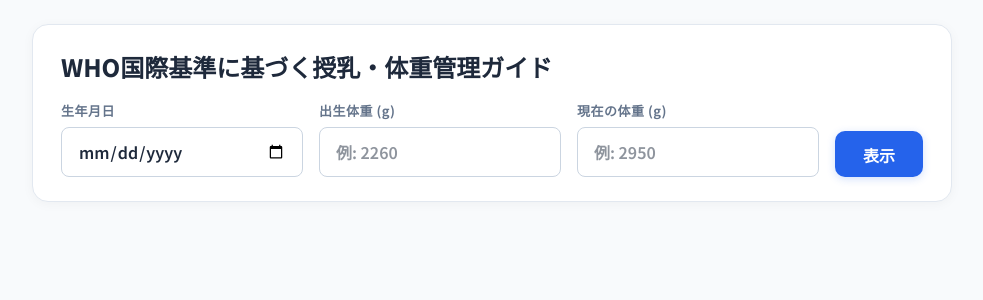
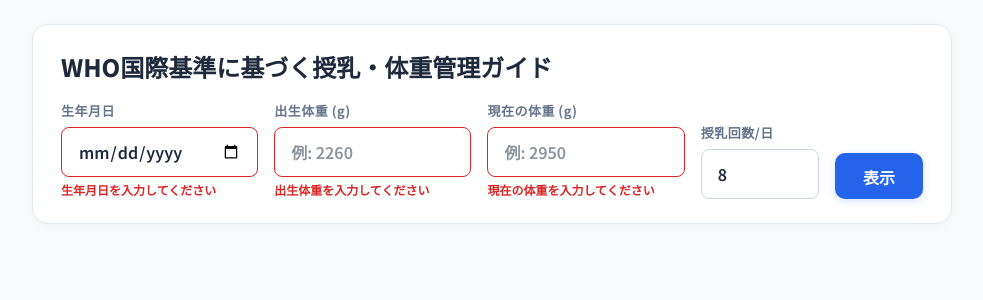
Before and after one commit to tomotomotomo3/international_baby_milk, a Next.js app: page / in a window 1280 px wide. Both pictures are taken after a click on the button "表示". Shown: the top 300 px of the page, without its empty margins (148-1131 px from the left). Built offline with nearby package versions, Linux system fonts and the light colour scheme.

Commit message:
バリデーション機能追加、授乳回数入力対応、積み上げ棒グラフに変更

```diff
--- a/src/components/BabyFeedingChart.tsx
+++ b/src/components/BabyFeedingChart.tsx
@@ -39,7 +39,7 @@
   weight: string;
   weightNum: number;
   who150per: number;
-  who180per: number;
+  who180perDiff: number;
 }
 
 interface ScheduleRow {
@@ -111,18 +111,20 @@
   return data;
 }
 
-function generateFeedingData(): FeedingRow[] {
+function generateFeedingData(count: number): FeedingRow[] {
   const data: FeedingRow[] = [];
   const weights = [
     2.0, 2.1, 2.2, 2.3, 2.4, 2.5, 2.6, 2.7, 2.8, 2.9, 3.0, 3.1, 3.2,
     3.3, 3.4, 3.5, 3.6, 3.7, 3.8, 3.9, 4.0,
   ];
   for (const w of weights) {
+    const low = Math.round((w * 150) / count);
+    const high = Math.round((w * 180) / count);
     data.push({
       weight: `${w}kg`,
       weightNum: w,
-      who150per: Math.round((w * 150) / 8),
-      who180per: Math.round((w * 180) / 8),
+      who150per: low,
+      who180perDiff: high - low,
     });
   }
   return data;
@@ -279,6 +281,8 @@
   const [birthDateStr, setBirthDateStr] = useState("");
   const [birthWeightStr, setBirthWeightStr] = useState("");
   const [currentWeightStr, setCurrentWeightStr] = useState("");
+  const [feedCountStr, setFeedCountStr] = useState("8");
+  const feedCount = parseInt(feedCountStr, 10) || 8;
   const [submitted, setSubmitted] = useState(false);
 
   const babyInput = useMemo<BabyInput | null>(() => {
@@ -314,7 +318,7 @@
     () => (babyInput ? generateWeightData(babyInput) : []),
     [babyInput]
   );
-  const feedingData = useMemo(() => generateFeedingData(), []);
+  const feedingData = useMemo(() => generateFeedingData(feedCount), [feedCount]);
   const scheduleData = useMemo(
     () => (babyInput ? generateDailySchedule(babyInput) : []),
     [babyInput]
@@ -346,8 +350,52 @@
     (d) => d.day % 3 === 0 || (babyInput && d.day === babyInput.currentDay)
   );
 
+  const [errors, setErrors] = useState<Record<string, string>>({});
+
+  const validate = (): Record<string, string> => {
+    const errs: Record<string, string> = {};
+
+    if (!birthDateStr) {
+      errs.birthDate = "生年月日を入力してください";
+    } else {
+      const d = new Date(birthDateStr + "T00:00:00");
+      if (isNaN(d.getTime())) {
+        errs.birthDate = "有効な日付を入力してください";
+      } else if (d > new Date()) {
+        errs.birthDate = "未来の日付は入力できません";
+      }
+    }
+
+    const bw = parseInt(birthWeightStr, 10);
+    if (!birthWeightStr) {
+      errs.birthWeight = "出生体重を入力してください";
+    } else if (isNaN(bw) || bw < 300 || bw > 6000) {
+      errs.birthWeight = "300~6000gの範囲で入力してください";
+    }
+
+    const cw = parseInt(currentWeightStr, 10);
+    if (!currentWeightStr) {
+      errs.currentWeight = "現在の体重を入力してください";
+    } else if (isNaN(cw) || cw < 300 || cw > 15000) {
+      errs.currentWeight = "300~15000gの範囲で入力してください";
+    } else if (!isNaN(bw) && cw < bw * 0.85) {
+      errs.currentWeight = "出生体重の85%未満です。確認してください";
+    }
+
+    const fc = parseInt(feedCountStr, 10);
+    if (!feedCountStr) {
+      errs.feedCount = "回数を入力してください";
+    } else if (isNaN(fc) || fc < 1 || fc > 20) {
+      errs.feedCount = "1~20の範囲で入力してください";
+    }
+
+    return errs;
+  };
+
   const handleSubmit = () => {
-    if (!birthDateStr || !birthWeightStr || !currentWeightStr) return;
+    const errs = validate();
+    setErrors(errs);
+    if (Object.keys(errs).length > 0) return;
     setSubmitted(true);
   };
 
@@ -359,8 +407,8 @@
     : 0;
   const whoPerFeed = babyInput
     ? {
-        low: Math.round(((babyInput.currentWeight / 1000) * 150) / 8),
-        high: Math.round(((babyInput.currentWeight / 1000) * 180) / 8),
+        low: Math.round(((babyInput.currentWeight / 1000) * 150) / feedCount),
+        high: Math.round(((babyInput.currentWeight / 1000) * 180) / feedCount),
         totalLow: Math.round((babyInput.currentWeight / 1000) * 150),
         totalHigh: Math.round((babyInput.currentWeight / 1000) * 180),
       }
@@ -385,6 +433,13 @@
     marginBottom: 6,
     display: "block",
     letterSpacing: 0.5,
+  } as const;
+
+  const errStyle = {
+    fontSize: 12,
+    color: "#dc2626",
+    marginTop: 4,
+    fontWeight: 600,
   } as const;
 
   return (
@@ -424,7 +479,7 @@
           <div
             style={{
               display: "grid",
-              gridTemplateColumns: "1fr 1fr 1fr auto",
+              gridTemplateColumns: "1fr 1fr 1fr 0.6fr auto",
               gap: 16,
               alignItems: "end",
             }}
@@ -437,10 +492,12 @@
                 onChange={(e) => {
                   setBirthDateStr(e.target.value);
                   setSubmitted(false);
+                  setErrors((prev) => { const { birthDate: _, ...rest } = prev; return rest; });
                 }}
                 max={toDateInputValue(new Date())}
-                style={inputStyle}
+                style={{ ...inputStyle, borderColor: errors.birthDate ? "#dc2626" : "#cbd5e1" }}
               />
+              {errors.birthDate && <div style={errStyle}>{errors.birthDate}</div>}
             </div>
             <div>
               <label style={labelStyle}>出生体重 (g)</label>
@@ -450,10 +507,12 @@
                 onChange={(e) => {
                   setBirthWeightStr(e.target.value);
                   setSubmitted(false);
+                  setErrors((prev) => { const { birthWeight: _, ...rest } = prev; return rest; });
                 }}
                 placeholder="例: 2260"
-                style={inputStyle}
+                style={{ ...inputStyle, borderColor: errors.birthWeight ? "#dc2626" : "#cbd5e1" }}
               />
+              {errors.birthWeight && <div style={errStyle}>{errors.birthWeight}</div>}
             </div>
             <div>
               <label style={labelStyle}>現在の体重 (g)</label>
@@ -463,10 +522,27 @@
                 onChange={(e) => {
                   setCurrentWeightStr(e.target.value);
                   setSubmitted(false);
+                  setErrors((prev) => { const { currentWeight: _, ...rest } = prev; return rest; });
                 }}
                 placeholder="例: 2950"
-                style={inputStyle}
+                style={{ ...inputStyle, borderColor: errors.currentWeight ? "#dc2626" : "#cbd5e1" }}
               />
+              {errors.currentWeight && <div style={errStyle}>{errors.currentWeight}</div>}
+            </div>
+            <div>
+              <label style={labelStyle}>授乳回数/日</label>
+              <input
+                type="number"
+                value={feedCountStr}
+                onChange={(e) => {
+                  setFeedCountStr(e.target.value);
+                  setSubmitted(false);
+                  setErrors((prev) => { const { feedCount: _, ...rest } = prev; return rest; });
+                }}
+                placeholder="8"
+                style={{ ...inputStyle, borderColor: errors.feedCount ? "#dc2626" : "#cbd5e1" }}
+              />
+              {errors.feedCount && <div style={errStyle}>{errors.feedCount}</div>}
             </div>
             <button
               type="button"
@@ -575,7 +651,7 @@
                     margin: "4px 0",
                   }}
                 >
-                  {whoPerFeed.low}ml x 8回
+                  {whoPerFeed.low}ml x {feedCount}回
                 </div>
                 <div style={{ fontSize: 14, color: "#64748b" }}>
                   1日合計 {whoPerFeed.totalLow}ml (150ml/kg/日)
@@ -602,7 +678,7 @@
                     margin: "4px 0",
                   }}
                 >
-                  {whoPerFeed.high}ml x 8回
+                  {whoPerFeed.high}ml x {feedCount}回
                 </div>
                 <div style={{ fontSize: 14, color: "#64748b" }}>
                   1日合計 {whoPerFeed.totalHigh}ml (180ml/kg/日)
@@ -943,7 +1019,7 @@
                     margin: "0 0 6px",
                   }}
                 >
-                  体重別 1回の授乳量 (8回/日)
+                  体重別 1回の授乳量 ({feedCount}回/日)
                 </h2>
                 <p
                   style={{
@@ -983,15 +1059,16 @@
                     />
                     <Bar
                       dataKey="who150per"
-                      fill="#0ea5e9"
-                      name="WHO 150ml/kg (最低)"
+                      stackId="a"
+                      fill="#16a34a"
+                      name="最低 (150ml/kg)"
                       unit="ml"
-                      radius={[3, 3, 0, 0]}
                     />
                     <Bar
-                      dataKey="who180per"
-                      fill="#22c55e"
-                      name="WHO 180ml/kg (最高)"
+                      dataKey="who180perDiff"
+                      stackId="a"
+                      fill="#2563eb"
+                      name="最高までの差分 (180ml/kg)"
                       unit="ml"
                       radius={[3, 3, 0, 0]}
                     />
@@ -1344,7 +1421,7 @@
                           margin: "6px 0",
                         }}
                       >
-                        {whoPerFeed.low}ml x 8回
+                        {whoPerFeed.low}ml x {feedCount}回
                       </div>
                       <div style={{ fontSize: 12, color: "#64748b" }}>
                         {whoPerFeed.totalLow}ml/日
@@ -1375,7 +1452,7 @@
                           margin: "6px 0",
                         }}
                       >
-                        {whoPerFeed.high}ml x 8回
+                        {whoPerFeed.high}ml x {feedCount}回
                       </div>
                       <div style={{ fontSize: 12, color: "#64748b" }}>
                         {whoPerFeed.totalHigh}ml/日
@@ -1414,7 +1491,7 @@
                     </>
                   )}
                   - WHO基準の授乳量: {whoPerFeed.low}~{whoPerFeed.high}ml x
-                  8回/日 ({whoPerFeed.totalLow}~{whoPerFeed.totalHigh}ml/日)
+                  {feedCount}回/日 ({whoPerFeed.totalLow}~{whoPerFeed.totalHigh}ml/日)
                 </Section>
 
                 <Section
```
